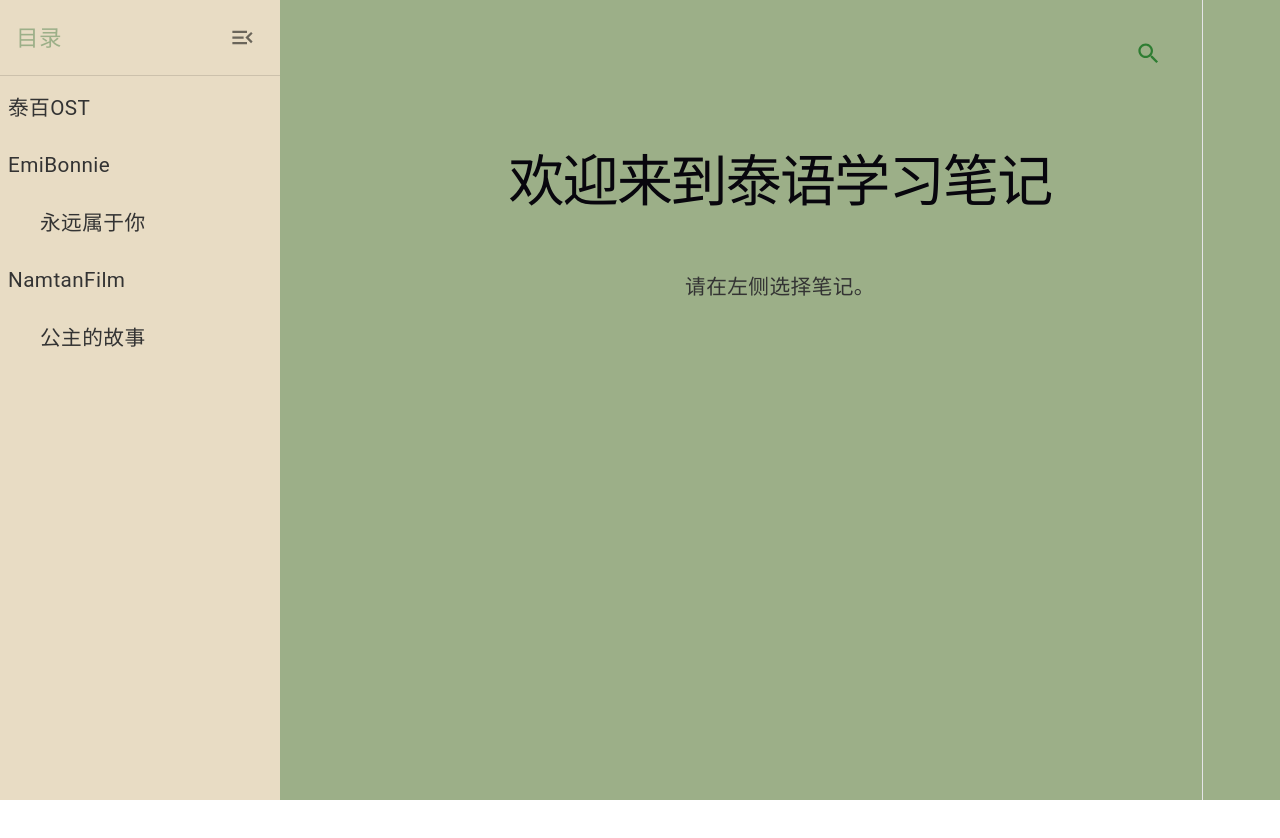
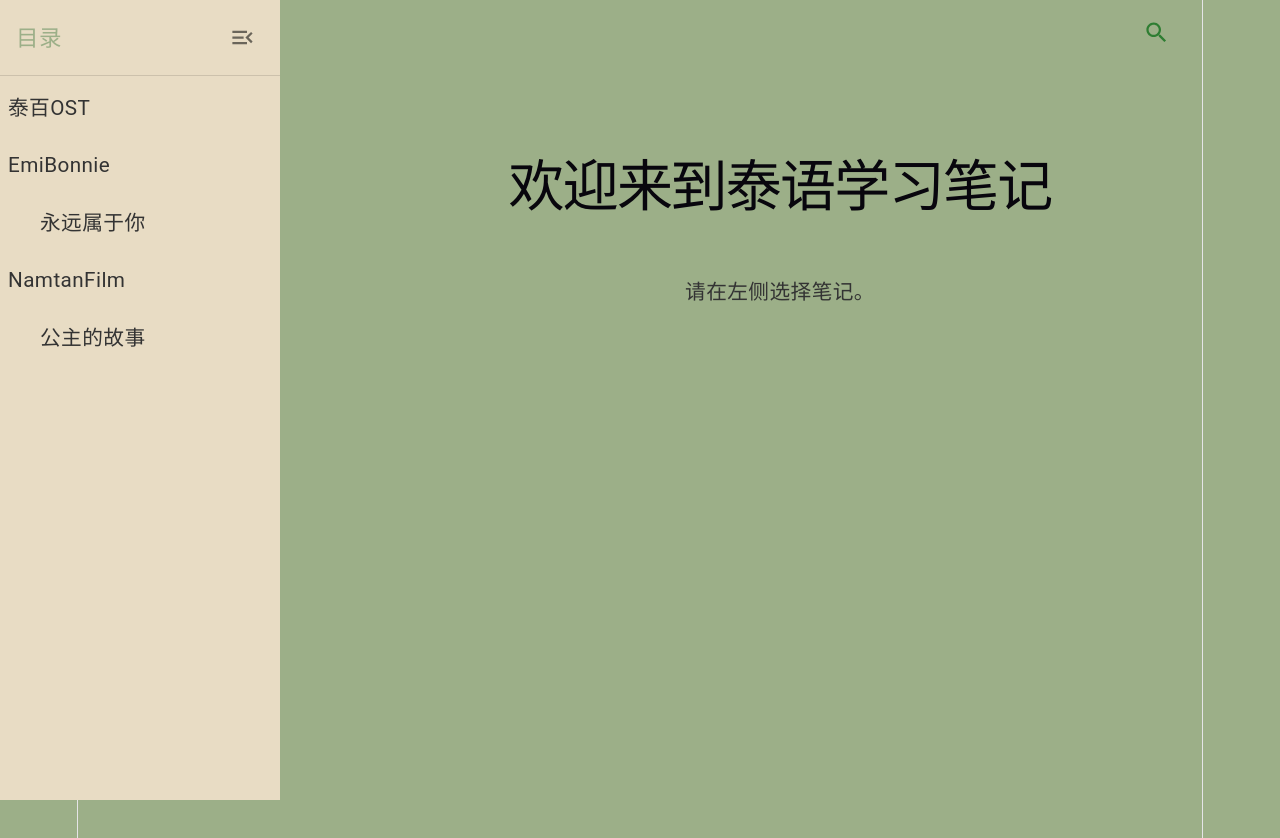
Before and after one commit to willa404/thai_space, a React (Vite) app: page / in a window 1280 px wide. Shown: the top 838 px of the page. Before the commit the page ends 800 px from the top, so only its background shows below. Built offline with nearby package versions, Linux system fonts and the light colour scheme.

Commit message:
add top bar

```diff
--- a/src/App.tsx
+++ b/src/App.tsx
@@ -13,6 +13,8 @@ import {
   ListItemText,
   Divider,
   InputAdornment,
+  Toolbar,
+  AppBar,
 } from "@mui/material";
 import {
   MenuOpen,
@@ -78,6 +80,24 @@ export default function App() {
   return (
     <ThemeProvider theme={theme}>
       <CssBaseline />
+      <AppBar position="static" elevation={0}>
+        <Toolbar>
+          {!leftOpen && (
+            <IconButton onClick={() => setLeftOpen(true)}>
+              <Menu />
+            </IconButton>
+          )}
+          <Box sx={{ flexGrow: 1 }} />
+          {!rightOpen && (
+            <IconButton
+              onClick={() => setRightOpen(!rightOpen)}
+              color="success"
+            >
+              <SearchIcon />
+            </IconButton>
+          )}
+        </Toolbar>
+      </AppBar>
       <Box sx={{ display: "flex", height: "100vh", overflow: "hidden" }}>
         {/* left drawer */}
         <Drawer
@@ -122,23 +142,6 @@ export default function App() {
             overflow: "auto",
           }}
         >
-          <Box sx={{ display: "flex", justifyContent: "space-between", mb: 2 }}>
-            {!leftOpen && (
-              <IconButton onClick={() => setLeftOpen(true)}>
-                <Menu />
-              </IconButton>
-            )}
-            <Box sx={{ flexGrow: 1 }} />
-            {!rightOpen && (
-              <IconButton
-                onClick={() => setRightOpen(!rightOpen)}
-                color="success"
-              >
-                <SearchIcon />
-              </IconButton>
-            )}
-          </Box>
-
           <Box
             className="markdown-body"
             sx={{
```
